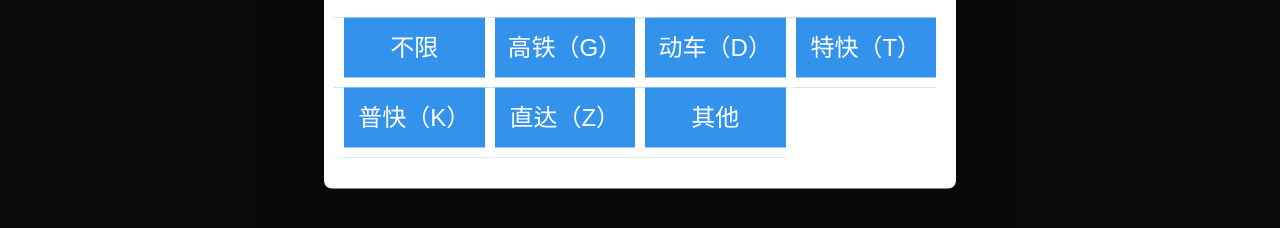
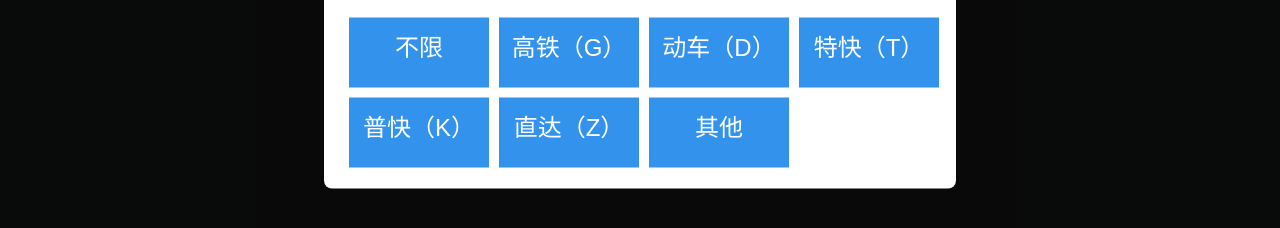
Before and after one commit to everthis/lkl, a website: page app/main.html in a window 1280 px wide. Shown: the part 350-578 px from the top of the page. Drawn offline with nearby package versions, Linux system fonts and the light colour scheme; files that its build step writes are made by us from their sources.

Commit message:
chrome 1px bug fixed.

```diff
--- a/app/main.html
+++ b/app/main.html
@@ -89,8 +89,8 @@
 
     <div class="shadow">
         <div class="popup_train_type">
-              <div class="header">选择列车类型 <span class="cancel_btn"></span></div>
-                <div class="body">
+              <div class="train_type_header header">选择列车类型 <span class="cancel_btn"></span></div>
+                <div class="train_type_body">
                     <span class="per_type">不限</span>
                     <span class="per_type">高铁（G）</span>
                     <span class="per_type">动车（D）</span>
--- a/app/styles/_index.scss
+++ b/app/styles/_index.scss
@@ -65,7 +65,7 @@
 	width: 632px;
 	height: 277px;
 	border-radius: 8px;
-	.header {
+	.train_type_header {
 		font-size: 24px;
 		text-align: center;
 		position: relative;
@@ -77,22 +77,23 @@
 		top: 15px;
 		right: 0;
 	}
-	.body {
+	.train_type_body {
 		@extend %inline-block-fix;
-		padding: 26px 20px 0 20px;
-		margin-left: -10px;
+		padding: 26px 15px 0 15px;
+		// margin-left: -10px;
 		overflow: hidden;
 	}
 	.per_type {
-		width: 25%;
+		width: 140px;
 		font-size: 24px;
 		height: 70px;
 		line-height: 60px;
 		text-align: center;
 		background-color: #3393ec;
 		color: white;
+		margin: 0 0 10px 10px;
 
-		border-left: 10px solid white;
-		border-bottom: 10px solid white;
+		// border-left: 10px solid white;
+		// border-bottom: 10px solid white;
 	}
 }
```
